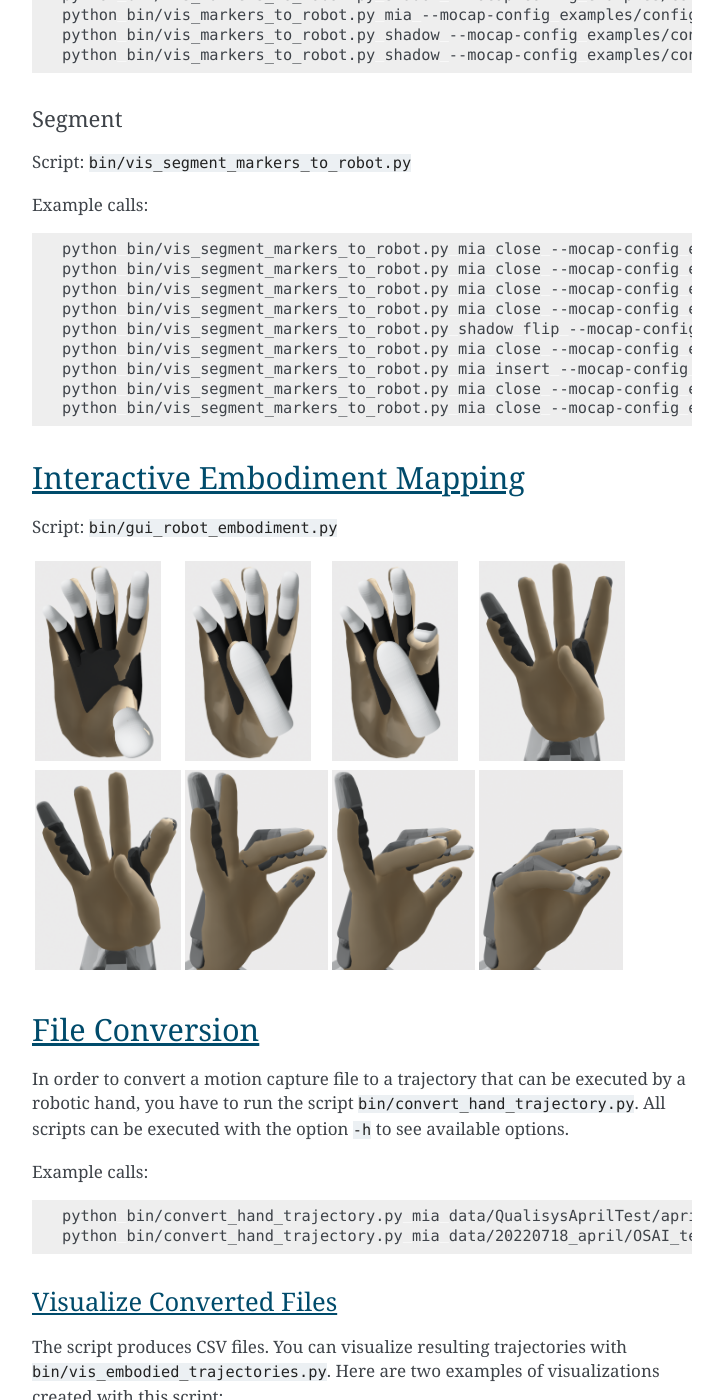
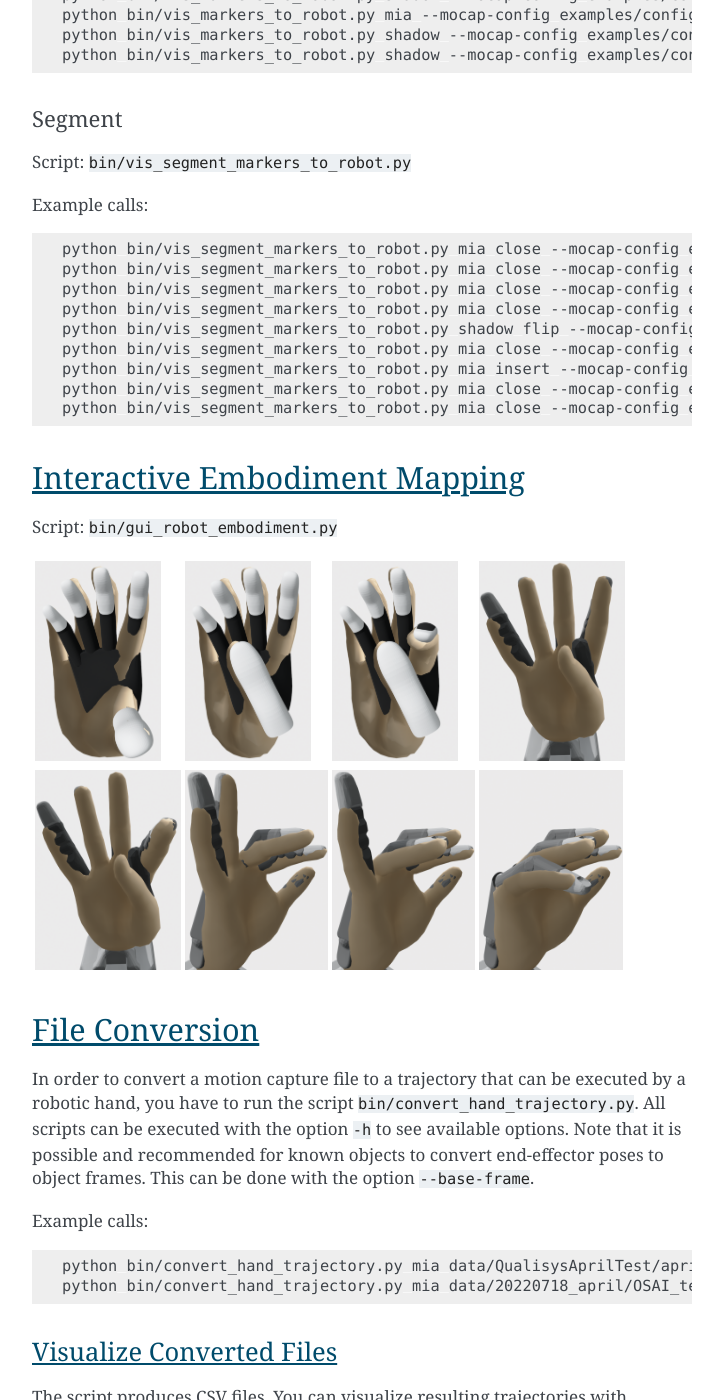
Before and after one commit to dfki-ric/hand_embodiment, a Sphinx documentation site: the page built from doc/source/embodiment.rst, in a window 1280 px wide and 1400 px high, scrolled down 1801 px. Shown: the whole window, without its empty margins (388-1111 px from the left). Built offline with Sphinx 7.4.7, drawn with Linux system fonts in a browser that asks for light colours; some of the changed lines change nothing that is shown; some of the changed text lies outside the part shown.

Commit message:
Correct documentation

```diff
--- a/doc/source/embodiment.rst
+++ b/doc/source/embodiment.rst
@@ -23,8 +23,8 @@
     python bin/vis_markers_to_mano_trajectory.py --demo-file data/Qualisys_pnp/20151005_r_AV82_PickAndPlace_BesMan_labeled_02.tsv --mocap-config examples/config/markers/20151005_besman.yaml --mano-config examples/config/mano/20151005_besman.yaml
     python bin/vis_markers_to_mano_trajectory.py --demo-file data/QualisysAprilTest/april_test_005.tsv
     python bin/vis_markers_to_mano_trajectory.py --demo-file data/20210610_april/Measurement2.tsv --mocap-config examples/config/markers/20210610_april.yaml --mano-config examples/config/mano/20210610_april.yaml
-    python bin/vis_markers_to_mano_trajectory.py --demo-file data/20210616_april/Measurement16.tsv --mocap-config examples/config/markers/20210616_april.yaml --mano-config examples/config/mano/20210610_april.yaml --insole
-    python bin/vis_markers_to_mano_trajectory.py --demo-file data/20210701_april/Measurement30.tsv --mocap-config examples/config/markers/20210616_april.yaml --mano-config examples/config/mano/20210610_april.yaml --insole
+    python bin/vis_markers_to_mano_trajectory.py --demo-file data/20210616_april/Measurement16.tsv --mocap-config examples/config/markers/20210616_april.yaml --mano-config examples/config/mano/20210610_april.yaml --visual-objects insole
+    python bin/vis_markers_to_mano_trajectory.py --demo-file data/20210701_april/Measurement30.tsv --mocap-config examples/config/markers/20210616_april.yaml --mano-config examples/config/mano/20210610_april.yaml --visual-objects insole
 
 Examples:
 
@@ -65,18 +65,18 @@
 
 .. code-block:: bash
 
-    python bin/vis_markers_to_robot.py shadow --demo-file test/data/recording.tsv --mocap-config examples/config/markers/20210826_april.yaml --mano-config examples/config/mano/20210610_april.yaml --record-mapping-config examples/config/record_mapping/20211105_april.yaml --pillow --show-mano
-    python bin/vis_markers_to_robot.py mia --demo-file test/data/recording.tsv --mocap-config examples/config/markers/20210826_april.yaml --mano-config examples/config/mano/20210610_april.yaml --record-mapping-config examples/config/record_mapping/20211105_april.yaml --pillow --mia-thumb-adducted --show-mano
+    python bin/vis_markers_to_robot.py shadow --demo-file test/data/recording.tsv --mocap-config examples/config/markers/20210826_april.yaml --mano-config examples/config/mano/20210610_april.yaml --record-mapping-config examples/config/record_mapping/20211105_april.yaml --visual-objects pillow-small --show-mano
+    python bin/vis_markers_to_robot.py mia --demo-file test/data/recording.tsv --mocap-config examples/config/markers/20210826_april.yaml --mano-config examples/config/mano/20210610_april.yaml --record-mapping-config examples/config/record_mapping/20211105_april.yaml --visual-objects pillow-small --mia-thumb-adducted --show-mano
     python bin/vis_markers_to_robot.py mia --demo-file data/Qualisys_pnp/20151005_r_AV82_PickAndPlace_BesMan_labeled_02.tsv --mocap-config examples/config/markers/20151005_besman.yaml --mano-config examples/config/mano/20151005_besman.yaml
     python bin/vis_markers_to_robot.py mia --demo-file data/QualisysAprilTest/april_test_005.tsv
     python bin/vis_markers_to_robot.py mia --demo-file data/20210610_april/Measurement2.tsv --mocap-config examples/config/markers/20210610_april.yaml --mano-config examples/config/mano/20210610_april.yaml --mia-thumb-adducted
     python bin/vis_markers_to_robot.py mia --mocap-config examples/config/markers/20210616_april.yaml --mano-config examples/config/mano/20210616_april.yaml --show-mano --demo-file data/20210616_april/Measurement24.tsv --mia-thumb-adducted
-    python bin/vis_markers_to_robot.py mia --mocap-config examples/config/markers/20210616_april.yaml --mano-config examples/config/mano/20210616_april.yaml --demo-file data/20210701_april/Measurement30.tsv --insole --mia-thumb-adducted
-    python bin/vis_markers_to_robot.py mia --mocap-config examples/config/markers/20210819_april.yaml --mano-config examples/config/mano/20210616_april.yaml --demo-file data/20210819_april/20210819_r_WK37_insole_set0.tsv --insole --show-mano --mia-thumb-adducted
-    python bin/vis_markers_to_robot.py shadow --mocap-config examples/config/markers/20211105_april.yaml --mano-config examples/config/mano/20210616_april.yaml --demo-file data/20210819_april/20210819_r_WK37_insole_set0.tsv --insole --show-mano
-    python bin/vis_markers_to_robot.py mia --mocap-config examples/config/markers/20210826_april.yaml --mano-config examples/config/mano/20210610_april.yaml --demo-file data/20210826_april/20210826_r_WK37_small_pillow_set0.tsv --record-mapping-config examples/config/record_mapping/20211105_april.yaml --show-mano --mia-thumb-adducted --pillow
-    python bin/vis_markers_to_robot.py shadow --mocap-config examples/config/markers/20211105_april.yaml --mano-config examples/config/mano/20210610_april.yaml --record-mapping-config examples/config/record_mapping/20211105_april.yaml --demo-file data/20211105_april/20211105_r_WK37_electronic_set0.tsv --show-mano --electronic
-    python bin/vis_markers_to_robot.py shadow --mocap-config examples/config/markers/20211112_april.yaml --mano-config examples/config/mano/20210610_april.yaml --record-mapping-config examples/config/record_mapping/20211105_april.yaml --demo-file data/20211112_april/20211112_r_WK37_passport_set0.tsv --show-mano --passport
+    python bin/vis_markers_to_robot.py mia --mocap-config examples/config/markers/20210616_april.yaml --mano-config examples/config/mano/20210616_april.yaml --demo-file data/20210701_april/Measurement30.tsv --visual-objects insole --mia-thumb-adducted
+    python bin/vis_markers_to_robot.py mia --mocap-config examples/config/markers/20210819_april.yaml --mano-config examples/config/mano/20210616_april.yaml --demo-file data/20210819_april/20210819_r_WK37_insole_set0.tsv --visual-objects insole --show-mano --mia-thumb-adducted
+    python bin/vis_markers_to_robot.py shadow --mocap-config examples/config/markers/20211105_april.yaml --mano-config examples/config/mano/20210616_april.yaml --demo-file data/20210819_april/20210819_r_WK37_insole_set0.tsv --visual-objects insole --show-mano
+    python bin/vis_markers_to_robot.py mia --mocap-config examples/config/markers/20210826_april.yaml --mano-config examples/config/mano/20210610_april.yaml --demo-file data/20210826_april/20210826_r_WK37_small_pillow_set0.tsv --record-mapping-config examples/config/record_mapping/20211105_april.yaml --show-mano --mia-thumb-adducted --visual-objects pillow-small
+    python bin/vis_markers_to_robot.py shadow --mocap-config examples/config/markers/20211105_april.yaml --mano-config examples/config/mano/20210610_april.yaml --record-mapping-config examples/config/record_mapping/20211105_april.yaml --demo-file data/20211105_april/20211105_r_WK37_electronic_set0.tsv --show-mano --visual-objects electronic-object electronic-target
+    python bin/vis_markers_to_robot.py shadow --mocap-config examples/config/markers/20211112_april.yaml --mano-config examples/config/mano/20210610_april.yaml --record-mapping-config examples/config/record_mapping/20211105_april.yaml --demo-file data/20211112_april/20211112_r_WK37_passport_set0.tsv --show-mano --visual-objects passport
 
 Segment
 """""""
@@ -88,14 +88,14 @@
 .. code-block:: bash
 
     python bin/vis_segment_markers_to_robot.py mia close --mocap-config examples/config/markers/20210616_april.yaml --mano-config examples/config/mano/20210616_april.yaml --demo-file data/20210616_april/metadata/Measurement24.json --segment 0
-    python bin/vis_segment_markers_to_robot.py mia close --mocap-config examples/config/markers/20210616_april.yaml --mano-config examples/config/mano/20210701_april.yaml --mia-thumb-adducted --demo-file data/20210701_april/Measurement30.json --segment 0 --insole
-    python bin/vis_segment_markers_to_robot.py mia close --mocap-config examples/config/markers/20210819_april.yaml --mano-config examples/config/mano/20210701_april.yaml --mia-thumb-adducted --demo-file data/20210819_april/20210819_r_WK37_insole_set0.json --segment 0 --insole
-    python bin/vis_segment_markers_to_robot.py mia close --mocap-config examples/config/markers/20210826_april.yaml --mano-config examples/config/mano/20210701_april.yaml --mia-thumb-adducted --demo-file data/20210826_april/20210826_r_WK37_small_pillow_set0.json --segment 0 --pillow
-    python bin/vis_segment_markers_to_robot.py shadow flip --mocap-config examples/config/markers/20211112_april.yaml --mano-config examples/config/mano/20211105_april.yaml --demo-file data/20211112_april/20211112_r_WK37_passport_set0.json --passport --show-mano --segment 0
-    python bin/vis_segment_markers_to_robot.py mia close --mocap-config examples/config/markers/20211119_april.yaml --mano-config examples/config/mano/20211105_april.yaml --mia-thumb-adducted --demo-file data/20211119_april/20211119_r_WK37_insole_set0.json --segment 0 --insole
-    python bin/vis_segment_markers_to_robot.py mia insert --mocap-config examples/config/markers/20211217_april.yaml --mano-config examples/config/mano/20211105_april.yaml --mia-thumb-adducted --show-mano --demo-file data/20211217_april/20211217_r_WK37_passport_box_set0.json --segment 0 --passport-closed
-    python bin/vis_segment_markers_to_robot.py mia close --mocap-config examples/config/markers/20220328_april.yaml --mano-config examples/config/mano/20211105_april.yaml --show-mano --demo-file data/20220328_april/20220328_r_WK37_insole_lateral_front_set0.json --segment 0 --insole
-    python bin/vis_segment_markers_to_robot.py mia close --mocap-config examples/config/markers/20220328_april.yaml --mano-config examples/config/mano/20211105_april.yaml --show-mano --demo-file data/20220328_april/20220328_r_WK37_insole_pinch_front_set0.json --segment 0 --insole --mia-thumb-adducted
+    python bin/vis_segment_markers_to_robot.py mia close --mocap-config examples/config/markers/20210616_april.yaml --mano-config examples/config/mano/20210701_april.yaml --mia-thumb-adducted --demo-file data/20210701_april/Measurement30.json --segment 0 --visual-objects insole
+    python bin/vis_segment_markers_to_robot.py mia close --mocap-config examples/config/markers/20210819_april.yaml --mano-config examples/config/mano/20210701_april.yaml --mia-thumb-adducted --demo-file data/20210819_april/20210819_r_WK37_insole_set0.json --segment 0 --visual-objects insole
+    python bin/vis_segment_markers_to_robot.py mia close --mocap-config examples/config/markers/20210826_april.yaml --mano-config examples/config/mano/20210701_april.yaml --mia-thumb-adducted --demo-file data/20210826_april/20210826_r_WK37_small_pillow_set0.json --segment 0 --visual-objects pillow
+    python bin/vis_segment_markers_to_robot.py shadow flip --mocap-config examples/config/markers/20211112_april.yaml --mano-config examples/config/mano/20211105_april.yaml --demo-file data/20211112_april/20211112_r_WK37_passport_set0.json --visual-objects passport --show-mano --segment 0
+    python bin/vis_segment_markers_to_robot.py mia close --mocap-config examples/config/markers/20211119_april.yaml --mano-config examples/config/mano/20211105_april.yaml --mia-thumb-adducted --demo-file data/20211119_april/20211119_r_WK37_insole_set0.json --segment 0 --visual-objects insole
+    python bin/vis_segment_markers_to_robot.py mia insert --mocap-config examples/config/markers/20211217_april.yaml --mano-config examples/config/mano/20211105_april.yaml --mia-thumb-adducted --show-mano --demo-file data/20211217_april/20211217_r_WK37_passport_box_set0.json --segment 0 --visual-objects passport-closed
+    python bin/vis_segment_markers_to_robot.py mia close --mocap-config examples/config/markers/20220328_april.yaml --mano-config examples/config/mano/20211105_april.yaml --show-mano --demo-file data/20220328_april/20220328_r_WK37_insole_lateral_front_set0.json --segment 0 --visual-objects insole
+    python bin/vis_segment_markers_to_robot.py mia close --mocap-config examples/config/markers/20220328_april.yaml --mano-config examples/config/mano/20211105_april.yaml --show-mano --demo-file data/20220328_april/20220328_r_WK37_insole_pinch_front_set0.json --segment 0 --visual-objects insole --mia-thumb-adducted
 
 Interactive Embodiment Mapping
 ------------------------------
@@ -125,7 +125,9 @@
 In order to convert a motion capture file to a trajectory that can be
 executed by a robotic hand, you have to run the script
 ``bin/convert_hand_trajectory.py``. All scripts can be executed with the
-option ``-h`` to see available options.
+option ``-h`` to see available options. Note that it is possible and
+recommended for known objects to convert end-effector poses to object
+frames. This can be done with the option ``--base-frame``.
 
 Example calls:
 
```
